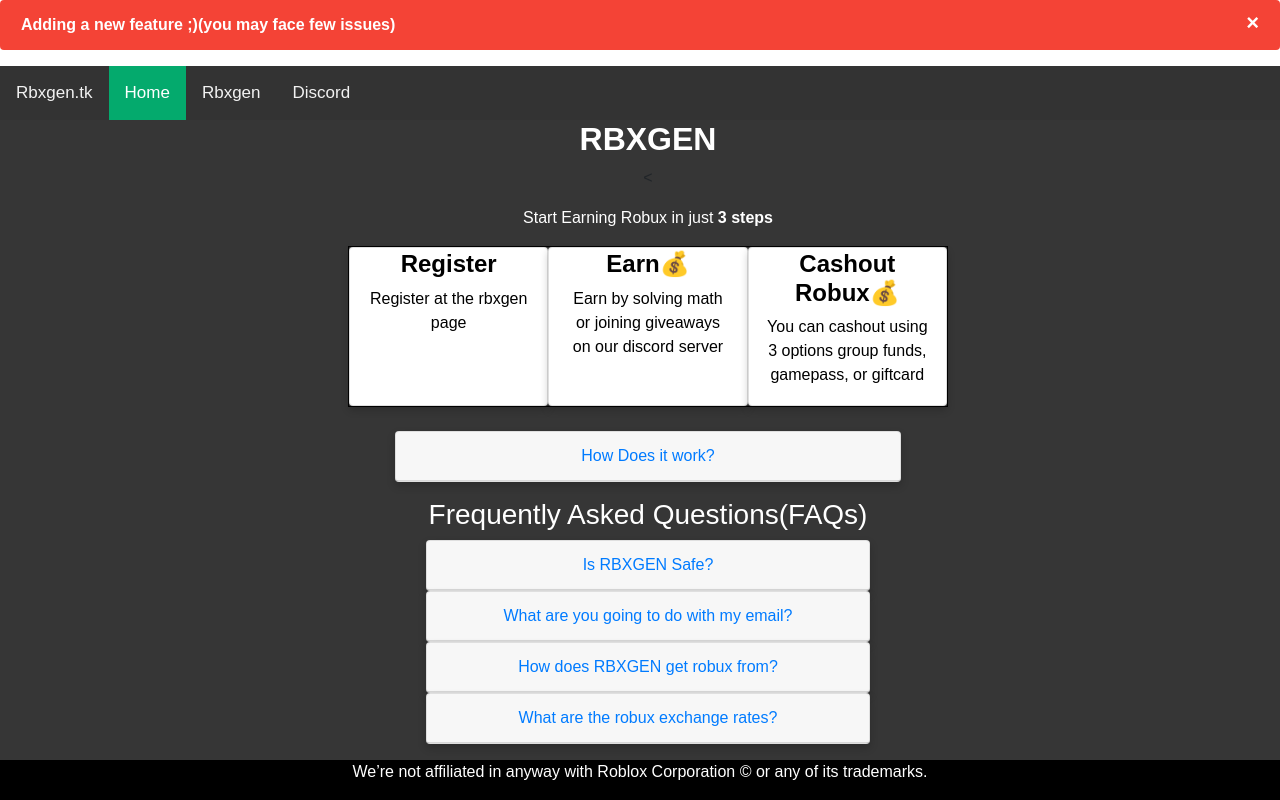
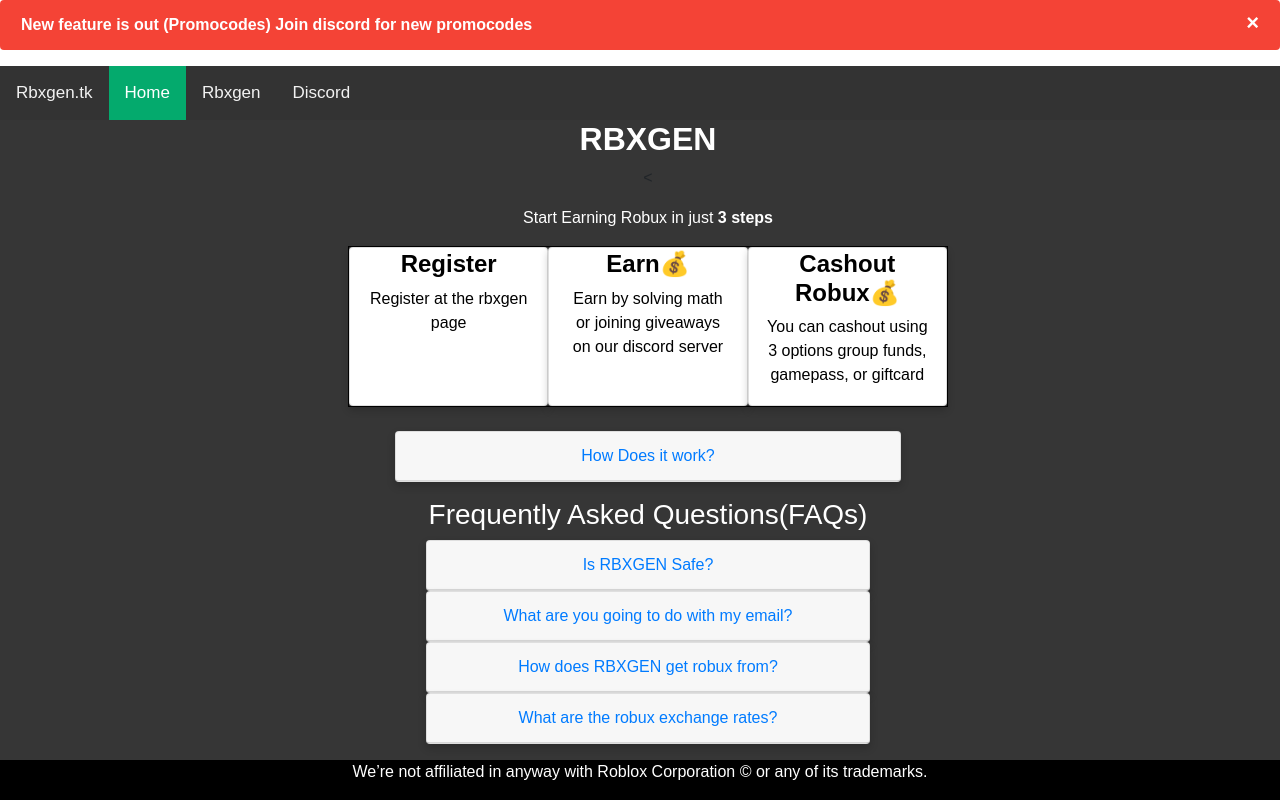
Before and after one commit to Jailbreakwinner38/rbxgen, a plain HTML site: page index.html in a window 1280 px wide. Drawn offline with nearby package versions, Linux system fonts and the light colour scheme; a script that the page names is missing.

Commit message:
Update index.html

```diff
--- a/index.html
+++ b/index.html
@@ -50,7 +50,7 @@
 
 <div class="alert">
   <span class="closebtn" onclick="this.parentElement.style.display='none';">&times;</span>
-  <strong>Adding a new feature ;)(you may face few issues)</strong>
+  <strong>New feature is out (Promocodes) Join discord for new promocodes</strong>
 </div>
 <div style="background-color:rgb(54, 54, 54)">
 <div class="topnav">
```
